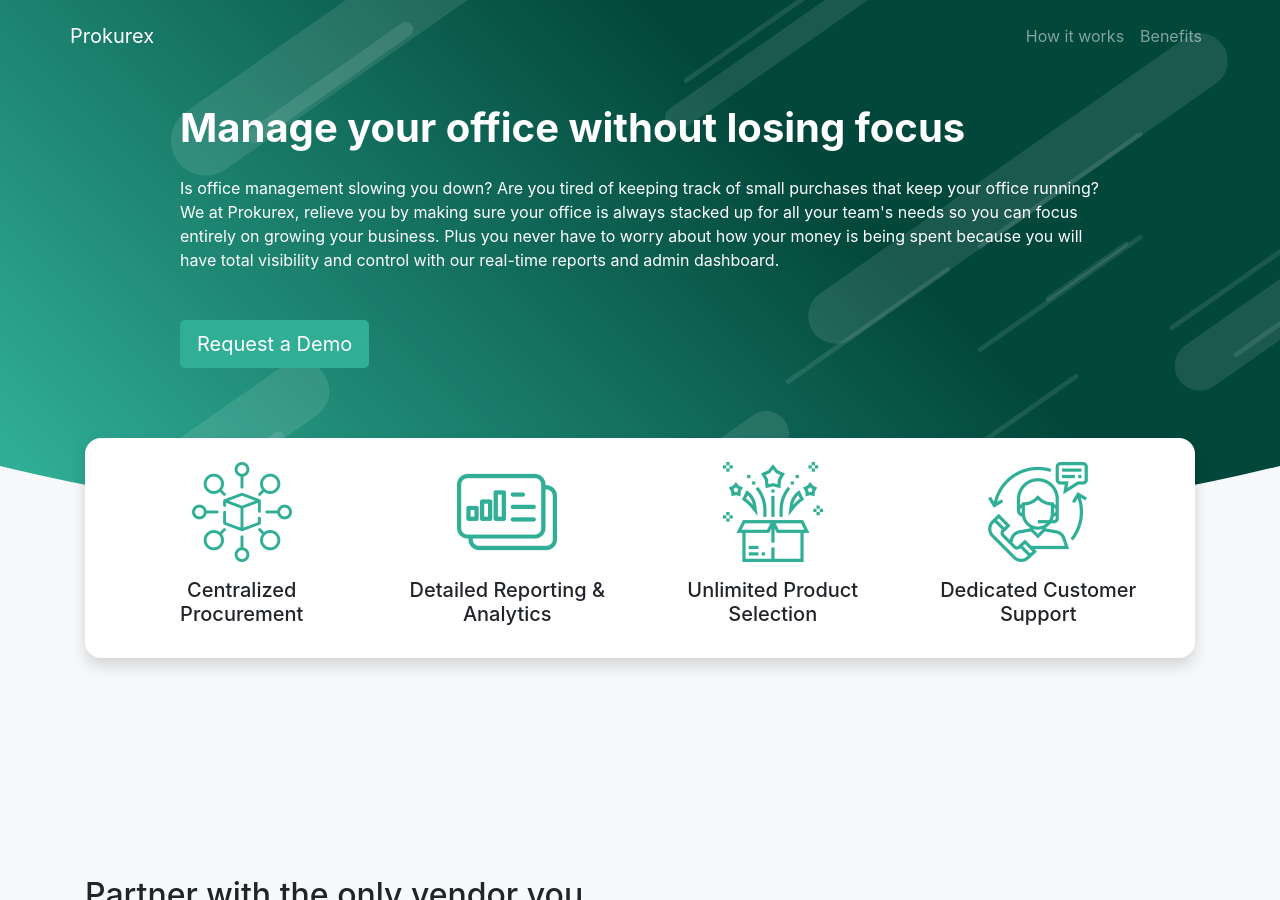
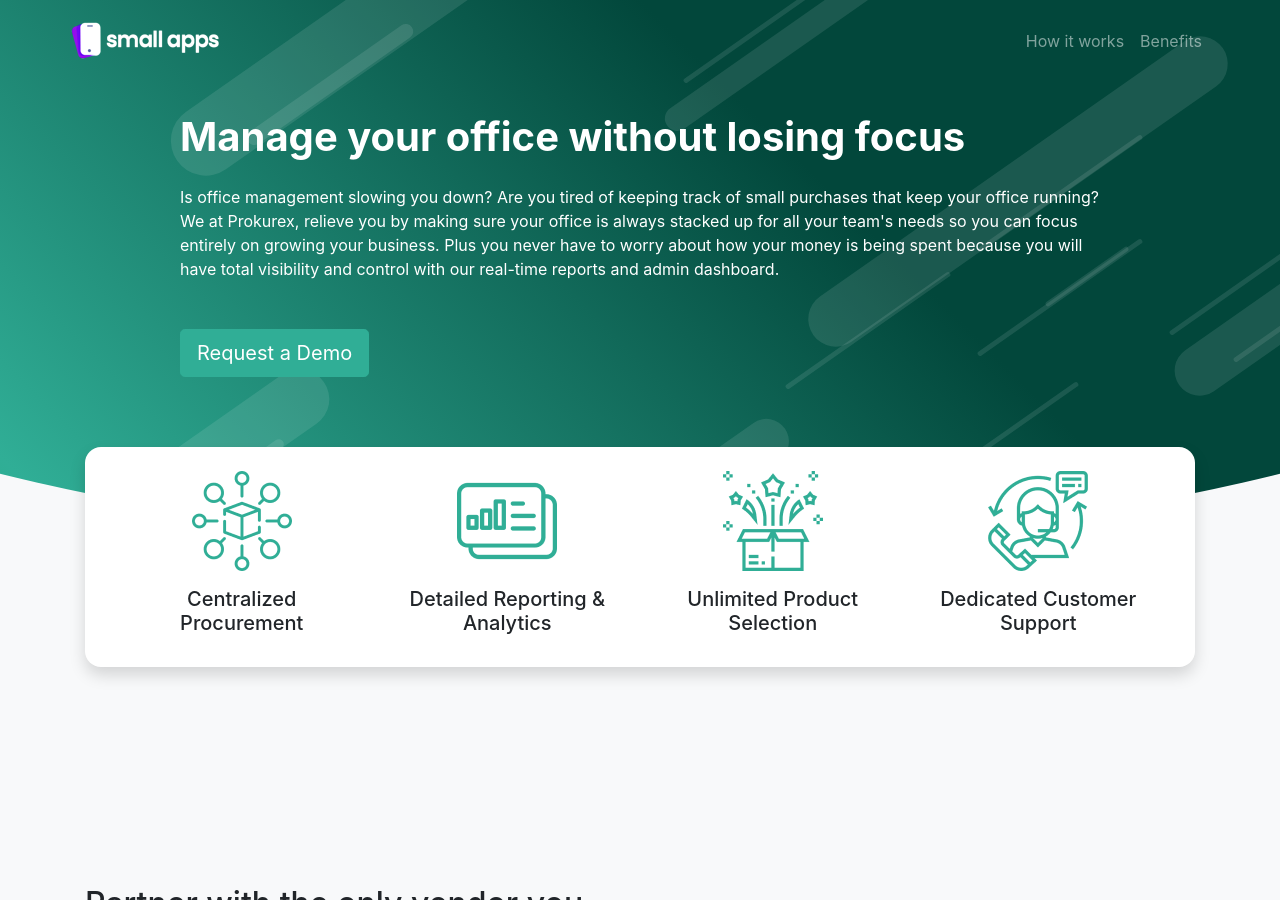
Before and after one commit to taimoorneeshat/prokurex-site, a Jekyll site: the page built from index.html, in a window 1280 px wide and 900 px high. Built offline with Jekyll 4.4.1, drawn with Linux system fonts in a browser that asks for light colours; nearby versions of some CDN libraries.

Commit message:
Placeholder logo added to navbar

```diff
--- a/_includes/header.html
+++ b/_includes/header.html
@@ -1,8 +1,10 @@
 <header>
-  <nav class="navbar navbar-expand-lg p-2"><!-- Check main-nav -->
+  <nav class="navbar navbar-expand-lg p-2">
     <div class="container">
 
-      <a class="navbar-brand" href="{{ '/' | prepend: site.baseurl }}">{{ site.title }}</a>
+      <a class="navbar-brand" href="{{ '/' | prepend: site.baseurl }}">
+        <img src="{{ '/images/logo-light.png' | prepend: site.baseurl }}"/>
+      </a>
 
       <div class="collapse navbar-collapse" id="navbarNav">
         <ul class="navbar-nav ml-auto">
--- a/_includes/hero-header.html
+++ b/_includes/hero-header.html
@@ -19,7 +19,9 @@
   </div>
   <nav class="navbar navbar-dark navbar-expand p-3">
     <div class="container">
-        <a class="navbar-brand text-white" href="{{ '/' | prepend: site.baseurl }}">{{ site.title }}</a>
+      <a class="navbar-brand" href="{{ '/' | prepend: site.baseurl }}">
+        <img src="{{ '/images/logo-light.png' | prepend: site.baseurl }}" alt="{{ site.title }}"/>
+      </a>
 
       <button class="navbar-toggler" type="button" data-toggle="collapse" data-target="#navbarNav"
           aria-controls="navbarNav" aria-expanded="false" aria-label="Toggle navigation">
```
Also changed, not shown: images/logo-light.png (renamed from images/logo-alt.png). Lines whose indentation alone changed are shown as unchanged.
